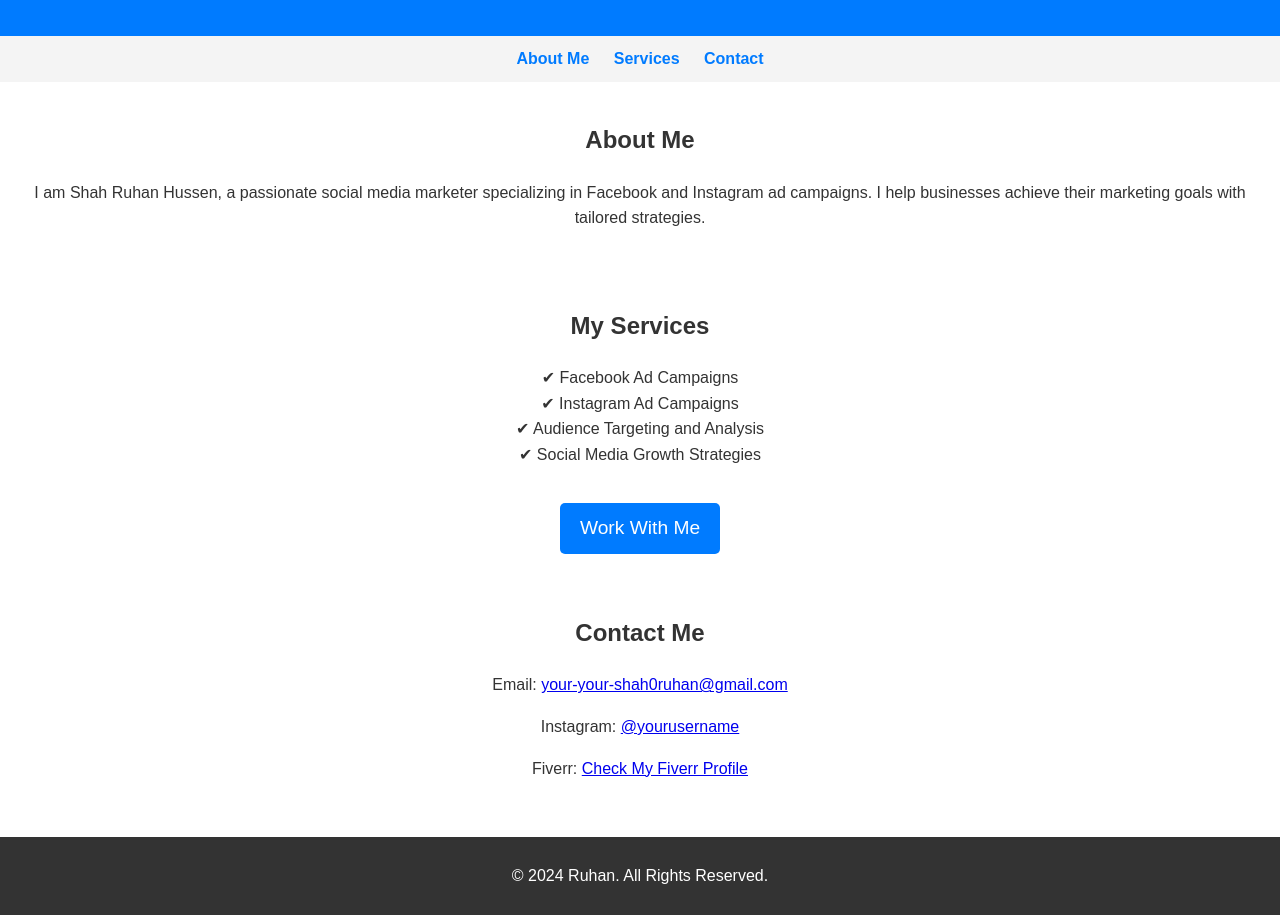
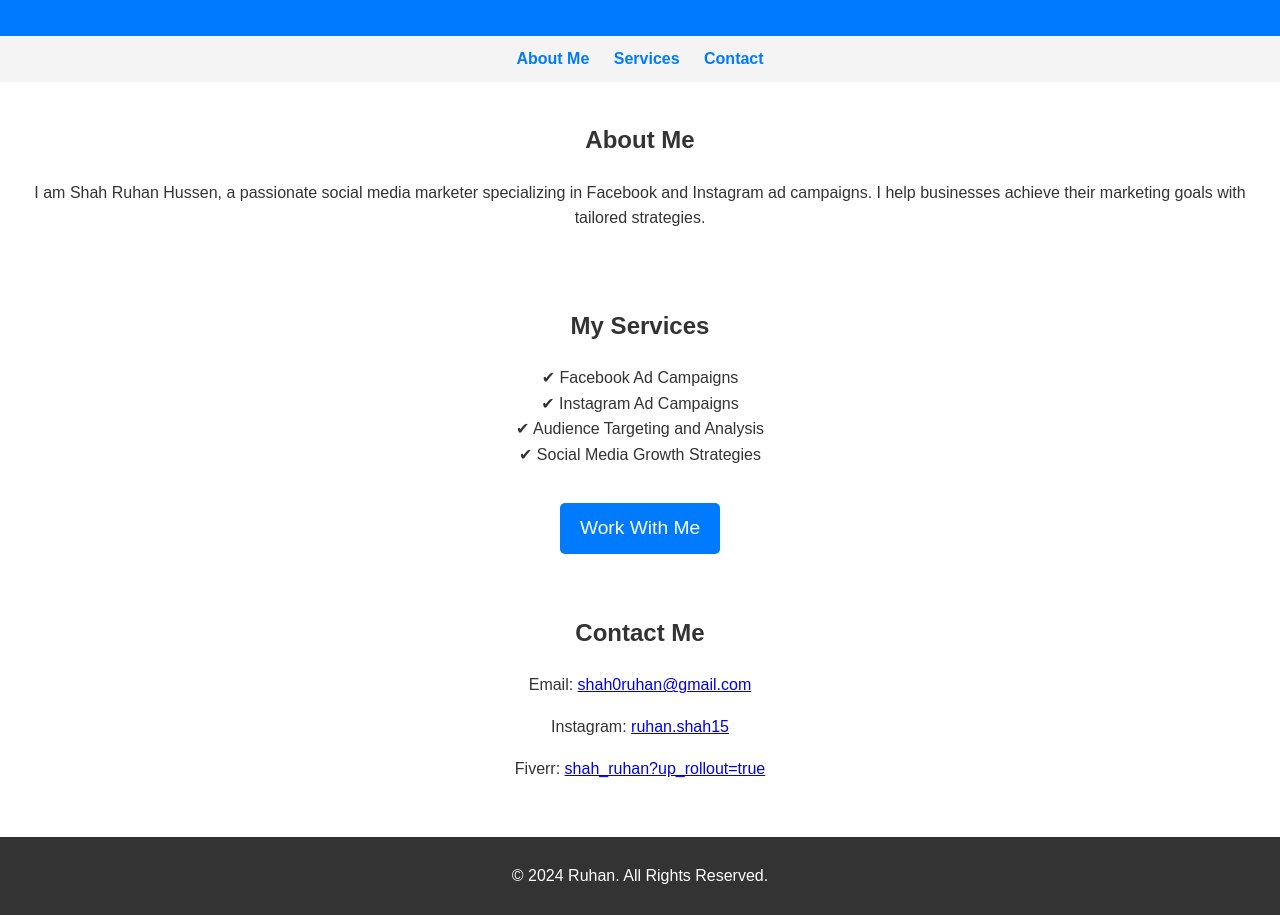
Before and after one commit to Shah-Ruhan/shahruhan, a plain HTML site: page index.html in a window 1280 px wide. Shown: the part 128-1043 px from the top of the page. Drawn offline with Linux system fonts and the light colour scheme.

Commit message:
Update index.html

```diff
--- a/index.html
+++ b/index.html
@@ -92,9 +92,9 @@
     </section>
     <section id="contact">
         <h2>Contact Me</h2>
-        <p>Email: <a href="mailto:your-shah0ruhan@gmail.com">your-your-shah0ruhan@gmail.com</a></p>
-        <p>Instagram: <a href="https://www.instagram.com/ruhan.shah15" target="_blank">@yourusername</a></p>
-        <p>Fiverr: <a href="https://www.fiverr.com/shah_ruhan?up_rollout=true" target="_blank">Check My Fiverr Profile</a></p>
+        <p>Email: <a href="mailto:shah0ruhan@gmail.com">shah0ruhan@gmail.com</a></p>
+        <p>Instagram: <a href="https://www.instagram.com/ruhan.shah15" target="_blank">ruhan.shah15</a></p>
+        <p>Fiverr: <a href="https://www.fiverr.com/shah_ruhan?up_rollout=true" target="_blank">shah_ruhan?up_rollout=true</a></p>
     </section>
     <footer>
         <p>&copy; 2024 Ruhan. All Rights Reserved.</p>
```
